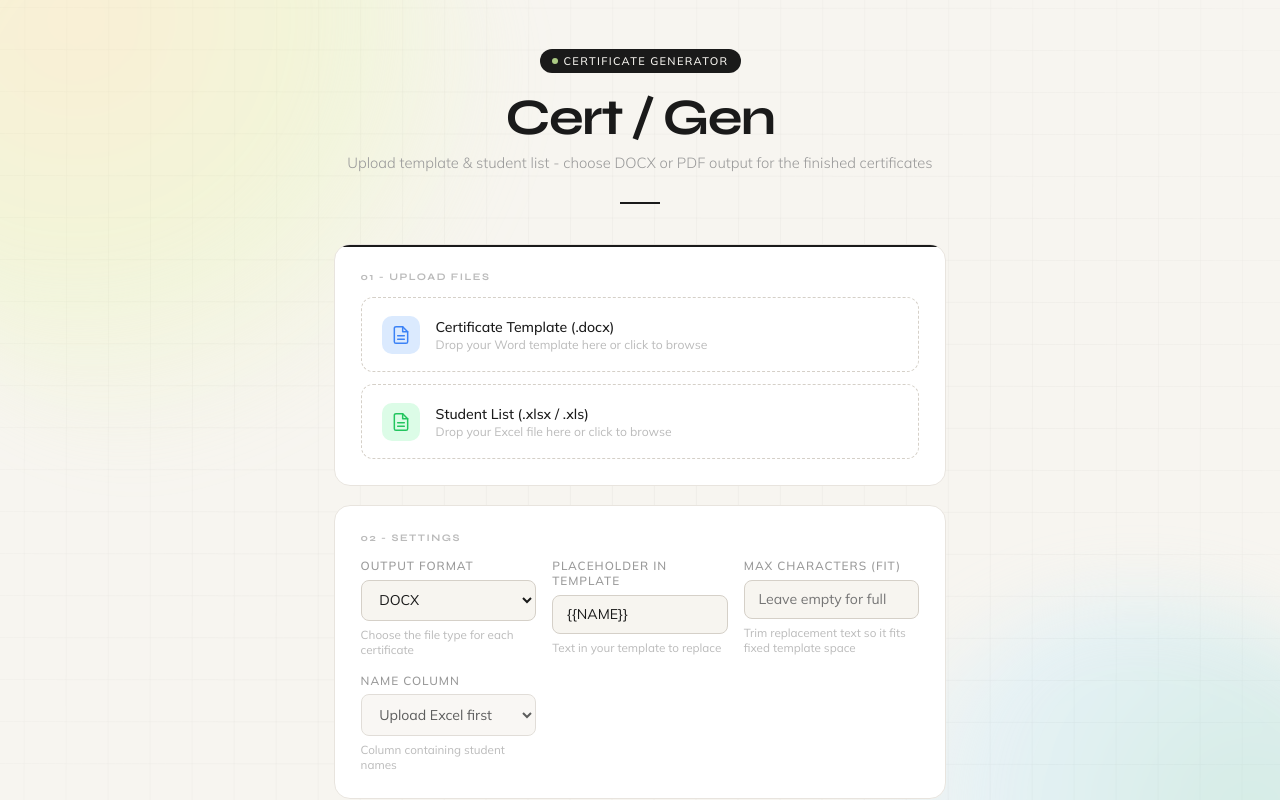
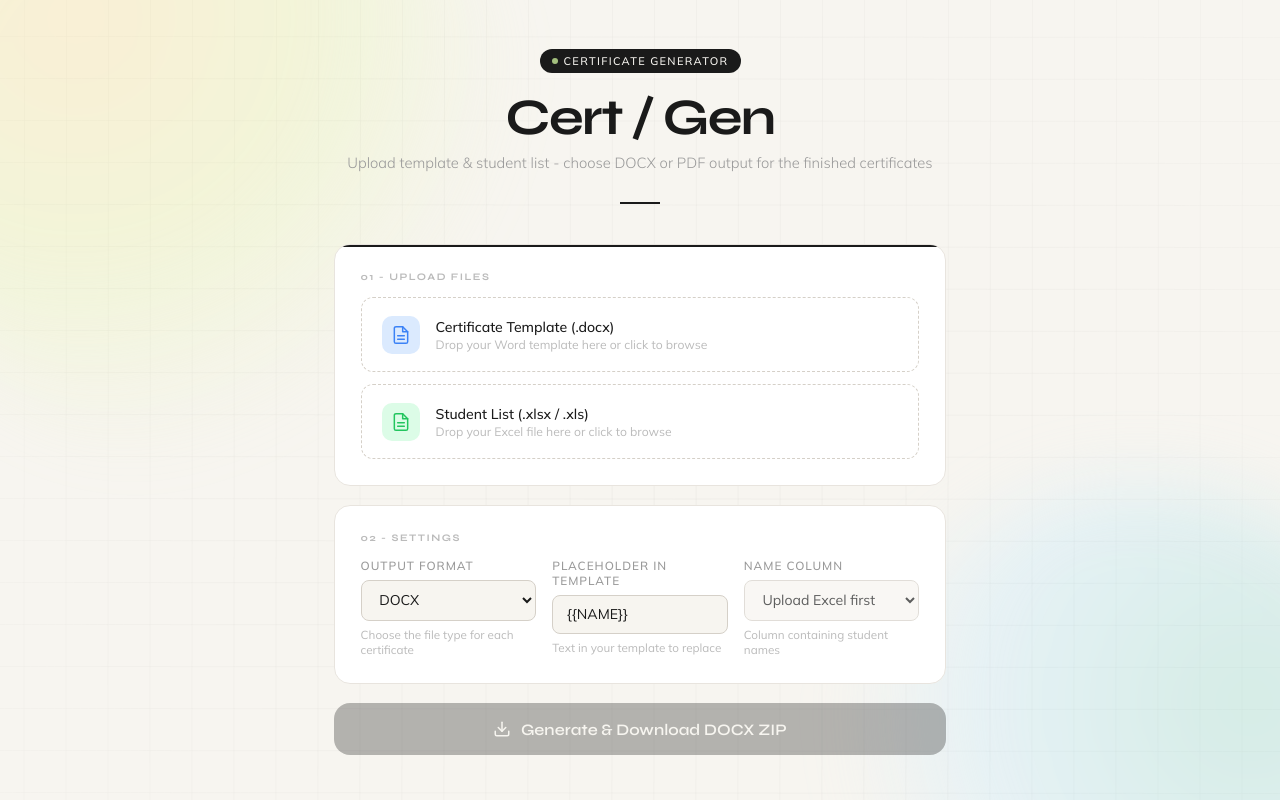
Before and after one commit to CodeKunj/cert-gen, a React (Vite) app: page / in a window 1280 px wide. Shown: the top 800 px of the page. Built offline with nearby package versions, Linux system fonts and the light colour scheme.

Commit message:
undo the last changes

```diff
--- a/src/App.jsx
+++ b/src/App.jsx
@@ -38,18 +38,6 @@ function replaceInXml(xml, placeholder, value) {
 
 function sanitizeFileName(name, fallback) {
   return name.replace(/[^a-zA-Z0-9 _\-]/g, "").replace(/\s+/g, "_") || fallback;
-}
-
-function fitReplacementText(value, maxChars) {
-  const text = String(value || "").trim();
-  const n = Number(maxChars);
-  if (!Number.isFinite(n) || n <= 0) {
-    return text;
-  }
-  if (text.length <= n) {
-    return text;
-  }
-  return text.slice(0, n).trimEnd();
 }
 
 async function createFilledDocxBlob(templateBytes, marker, name) {
@@ -177,7 +165,6 @@ export default function App() {
   const [columns, setColumns] = useState([]);
   const [selectedCol, setSelectedCol] = useState("");
   const [placeholder, setPlaceholder] = useState("{{NAME}}");
-  const [maxChars, setMaxChars] = useState("");
   const [outputFormat, setOutputFormat] = useState("docx");
   const [progress, setProgress] = useState(null);
   const [error, setError] = useState("");
@@ -229,11 +216,10 @@ export default function App() {
 
       for (let i = 0; i < names.length; i++) {
         const name = names[i];
-        const fittedName = fitReplacementText(name, maxChars);
         const pct = 10 + (i / names.length) * 85;
         setProgress({ pct, msg: `Generating ${i + 1}/${names.length}: ${name}`, done: false });
 
-        const filledDocxBlob = await createFilledDocxBlob(templateBytes, marker, fittedName);
+        const filledDocxBlob = await createFilledDocxBlob(templateBytes, marker, name);
         const safe = sanitizeFileName(name, `cert_${i + 1}`);
 
         if (outputFormat === "pdf") {
@@ -347,19 +333,6 @@ export default function App() {
               <span className="field-hint">Text in your template to replace</span>
             </div>
             <div className="field">
-              <label htmlFor="max-chars">Max characters (fit)</label>
-              <input
-                id="max-chars"
-                type="number"
-                min="1"
-                step="1"
-                value={maxChars}
-                onChange={(e) => setMaxChars(e.target.value)}
-                placeholder="Leave empty for full text"
-              />
-              <span className="field-hint">Trim replacement text so it fits fixed template space</span>
-            </div>
-            <div className="field">
               <label htmlFor="col-select">Name column</label>
               <select
                 id="col-select"
```
